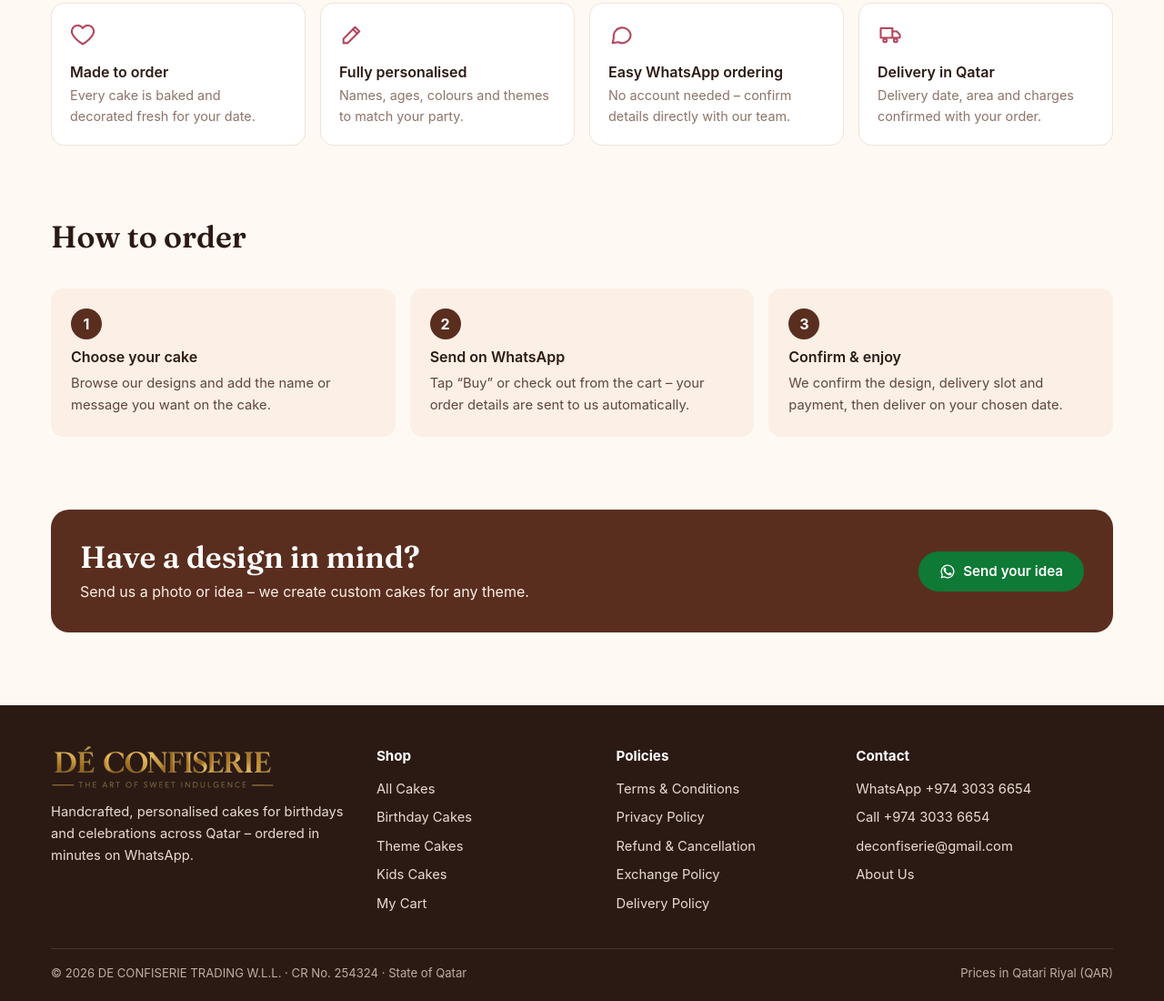
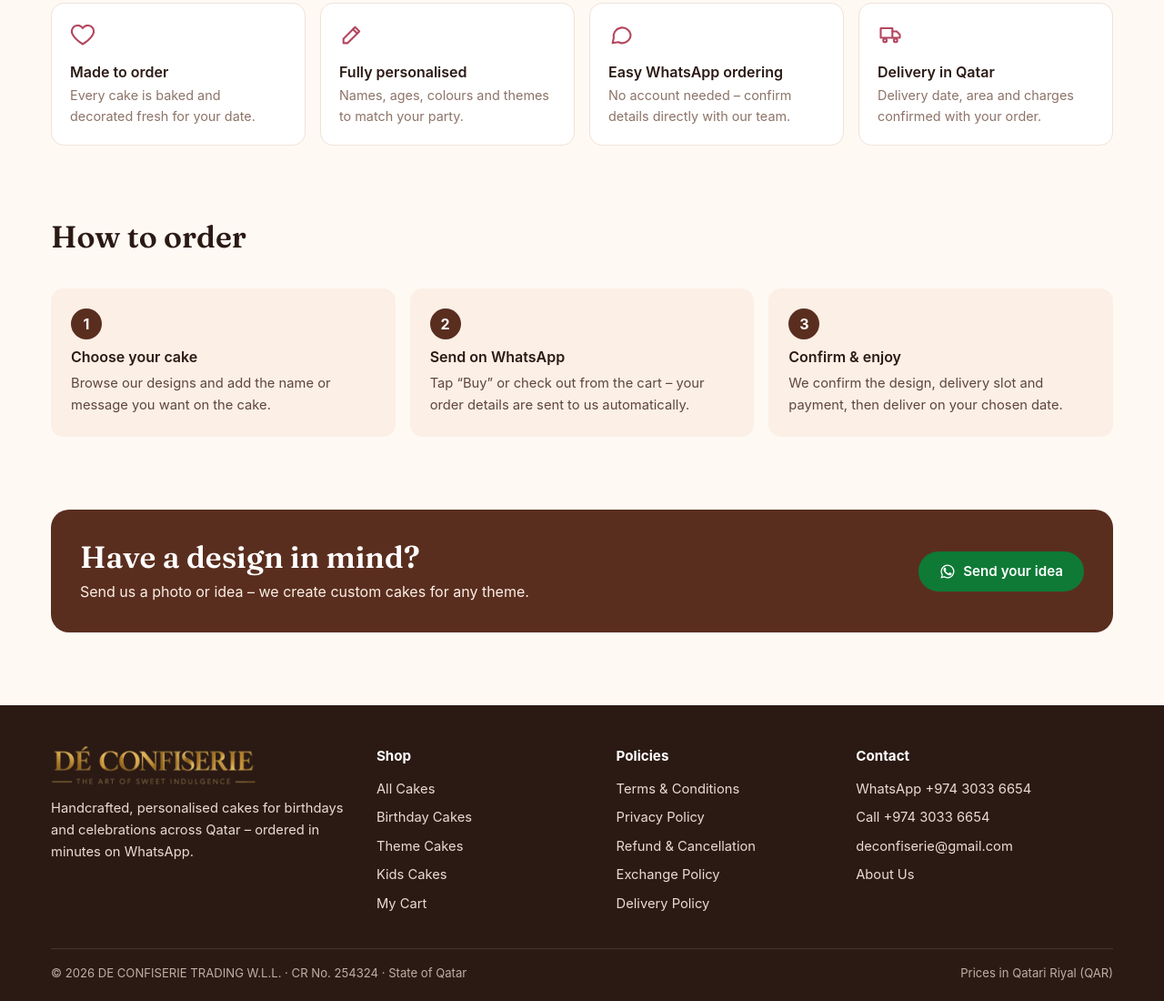
Before and after one commit to addressgatewaytech/deconfiserie, a plain HTML site: page index.html in a window 1280 px wide. Shown: the part 1942-3042 px from the top of the page at 91% size. Drawn offline with Linux system fonts and the light colour scheme.

Commit message:
Add files via upload

```diff
--- a/assets/css/style.css
+++ b/assets/css/style.css
@@ -194,3 +194,6 @@ label{font-weight:600;font-size:.88rem;display:block;margin-bottom:6px;color:var
 .toast{position:fixed;left:50%;bottom:24px;transform:translateX(-50%) translateY(120px);background:var(--ink);color:#fff;padding:12px 18px;border-radius:12px;z-index:70;transition:transform .25s;font-size:.92rem;display:flex;gap:12px;align-items:center;max-width:calc(100% - 32px);visibility:hidden}
 .toast.show{transform:translateX(-50%) translateY(0);visibility:visible}
 .toast a{color:#FFD9B8;font-weight:600}
+.logo img{height:48px;width:auto}
+.footer .logo img{height:44px}
+@media (max-width:760px){.logo img{height:38px}}
```
